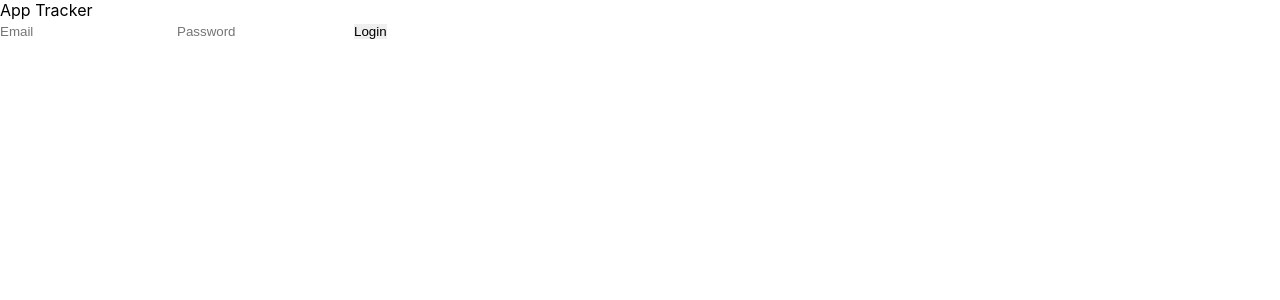
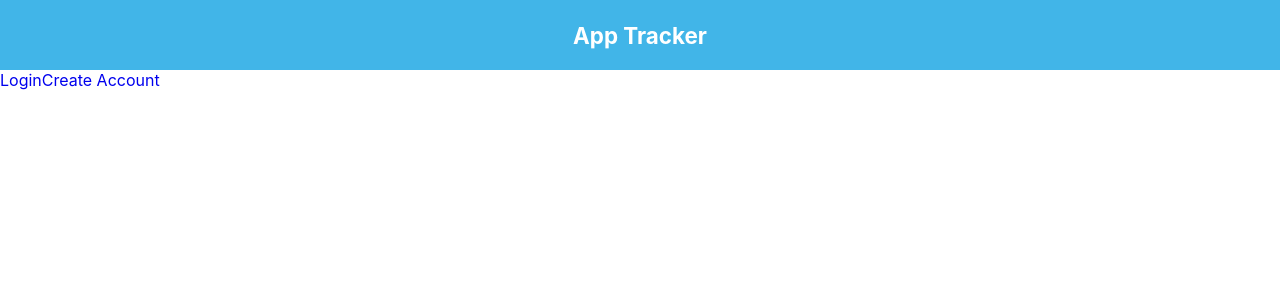
Before and after one commit to julian3493/capstone-tracking-app, a React (Create React App) app: page / in a window 1280 px wide. Shown: the top 300 px of the page. Built offline with nearby package versions, Linux system fonts and the light colour scheme.

Commit message:
add style to topbar component

```diff
--- a/src/components/Dashboard.js
+++ b/src/components/Dashboard.js
@@ -3,6 +3,7 @@ import { useSelector } from 'react-redux';
 import axios from 'axios';
 import Logout from './Logout';
 import Navigation from './Navigation';
+import TopBar from './TopBar';
 
 const devices = [
   'pc_laptop',
@@ -49,7 +50,7 @@ const Dashboard = () => {
 
   return (
     <div>
-      <h1>Dashboard</h1>
+      {TopBar('Dashboard')}
       <form className="resgister" onSubmit={handleSubmit}>
         <p>Select Type:&nbsp;&nbsp;</p>
         <select name="electrodomestic" onChange={handleChange}>
--- a/src/components/Home.js
+++ b/src/components/Home.js
@@ -1,12 +1,14 @@
 import React from 'react';
-import Login from './Login';
+import { Link } from 'react-router-dom';
 import TopBar from './TopBar';
-// import Registration from './Registration';
 
 const Home = () => (
   <div>
     {TopBar('App Tracker')}
-    <Login />
+    <div>
+      <Link to="/login">Login</Link>
+      <Link to="/registration">Create Account</Link>
+    </div>
   </div>
 );
 
--- a/src/components/Routes.js
+++ b/src/components/Routes.js
@@ -1,6 +1,7 @@
 import { BrowserRouter, Switch, Route } from 'react-router-dom';
 import Dashboard from './Dashboard';
 import Home from './Home';
+import Login from './Login';
 import More from './More';
 import Registration from './Registration';
 import Statistics from './Statistics';
@@ -11,8 +12,9 @@ const Routes = () => (
     <Switch>
       <Route path="/" component={Home} exact />
       <Route path="/dashboard" component={Dashboard} />
+      <Route path="/login" component={Login} />
       <Route path="/more" component={More} />
-      <Route path="/registrations" component={Registration} />
+      <Route path="/registration" component={Registration} />
       <Route path="/statistics" component={Statistics} />
       <Route path="/tracks" component={TracksPage} />
     </Switch>
--- a/src/components/TopBar.js
+++ b/src/components/TopBar.js
@@ -1,8 +1,9 @@
 import React from 'react';
+import '../styles/TopBar.css';
 
 const TopBar = (title) => (
   <div className="top">
-    <p>{title}</p>
+    <p className="top-title">{title}</p>
   </div>
 );
 
--- a/src/styles/App.css
+++ b/src/styles/App.css
@@ -2,7 +2,7 @@
   margin: 0;
   padding: 0;
   list-style: none;
-	text-decoration: none;
-	border: none;
-	outline: none;
+  text-decoration: none;
+  border: none;
+  outline: none;
 }
--- /dev/null
+++ b/src/styles/TopBar.css
@@ -0,0 +1,13 @@
+.top {
+  display: flex;
+  height: 70px;
+  background-color: #41b5e8;
+  justify-content: center;
+  align-items: center;
+}
+
+.top-title {
+  color: white;
+  font-size: 1.4rem;
+  font-weight: bold;
+}
```
